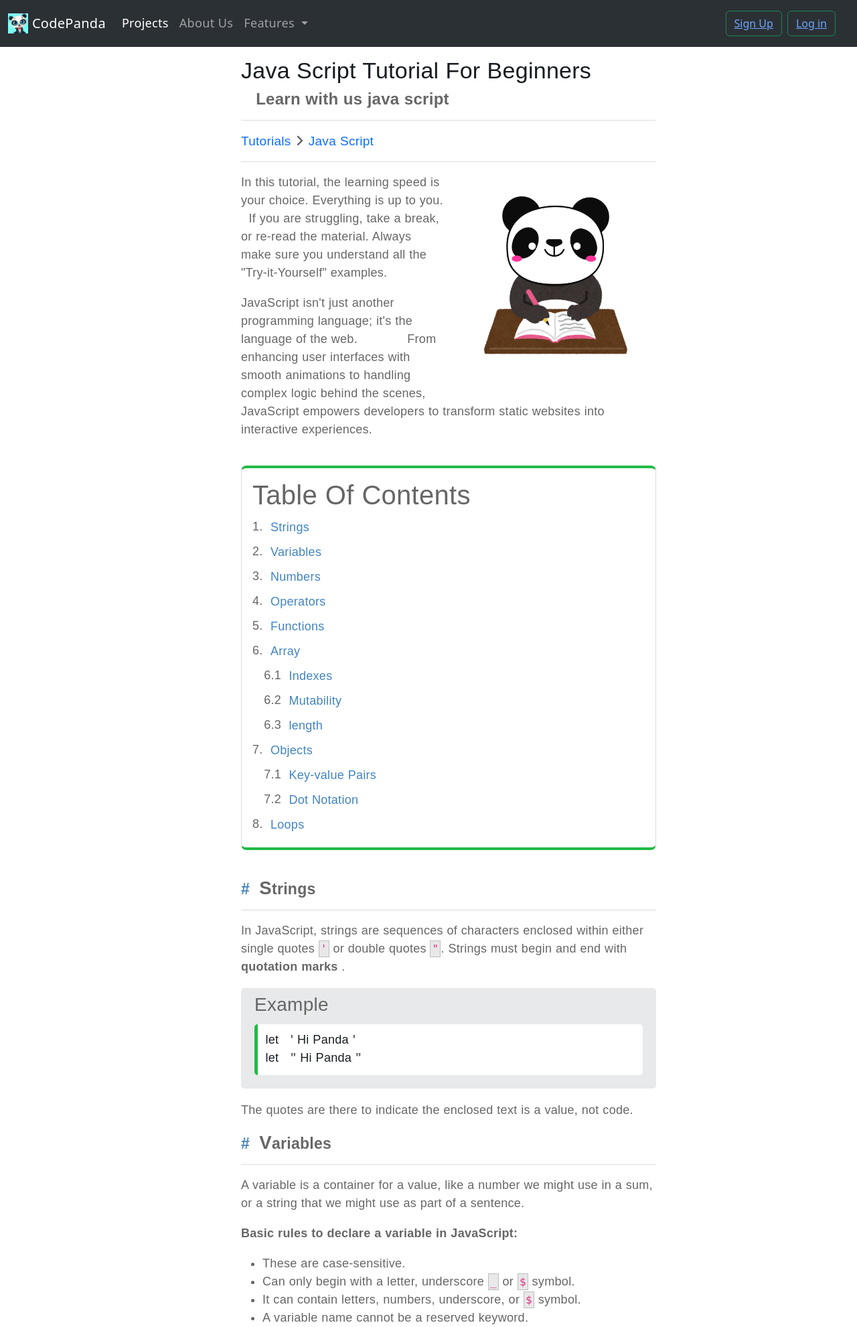
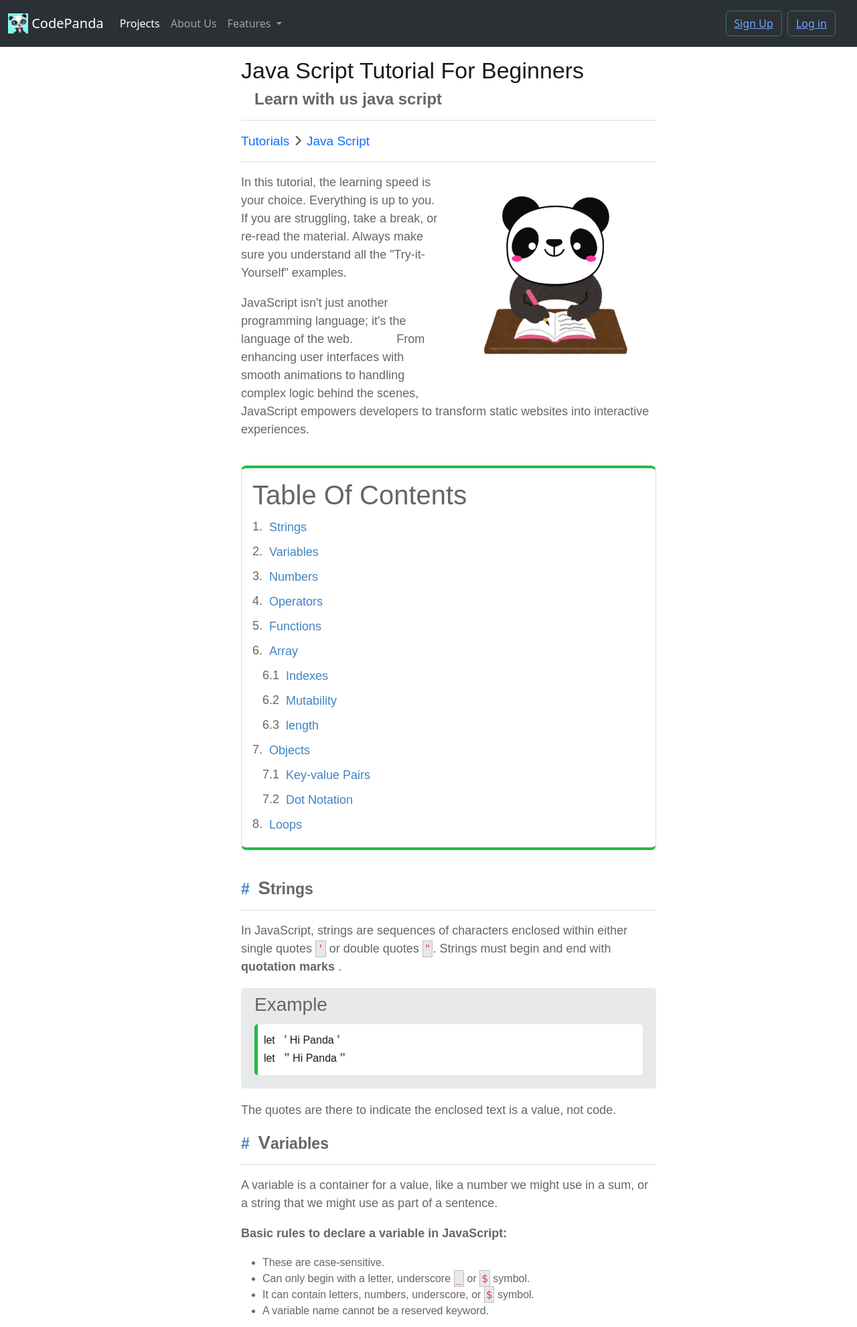
Before and after one commit to AmanVerma0047/PandaCoder, a Django app: page /javascript in a window 1280 px wide. Shown: the top 1981 px of the page at 67% size. Run offline with Django 5.2, Linux system fonts and the light colour scheme; some libraries are stand-ins or nearby versions.

```diff
--- a/templates/javascript.html
+++ b/templates/javascript.html
@@ -16,10 +16,7 @@
     <style>
         body {
             color: #666666;
-            font-weight: 425;
-            word-spacing: 0.025em;
-            letter-spacing: 0.015em;
-            font-size: 1.13rem;
+
             height: 100%;
         }
 
```
